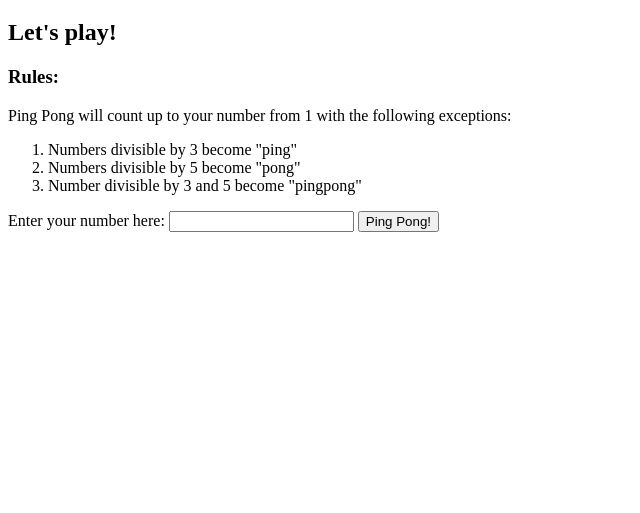
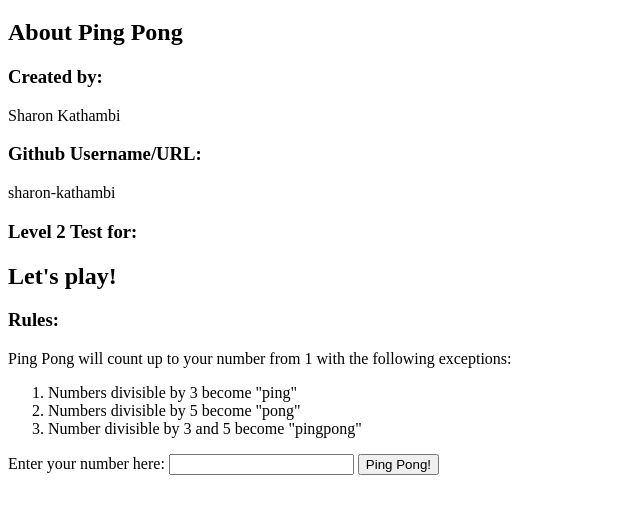
Before and after one commit to sharon-kathambi/Ping-pong, a plain HTML site: page index.html in a window 1280 px wide. Shown: the part 61-574 px from the top of the page, without its empty margins (0-640 px from the left). Drawn offline with Linux system fonts and the light colour scheme.

Commit message:
add text

```diff
--- a/index.html
+++ b/index.html
@@ -8,6 +8,12 @@
 <body>
  <div class="container">
    <h1>Ping Pong</h1>
+   <h2>About Ping Pong</h2>
+   <h3>Created by:</h3>
+   <p>Sharon Kathambi</p>
+   <h3>Github Username/URL:</h3>
+   <p>sharon-kathambi
+     <h3>Level 2 Test for:</h3>
    <h2>Let's play!</h2>
    <h3>Rules:</h3>
     <p>Ping Pong will count up to your number from 1 with the following exceptions:</p>
```
